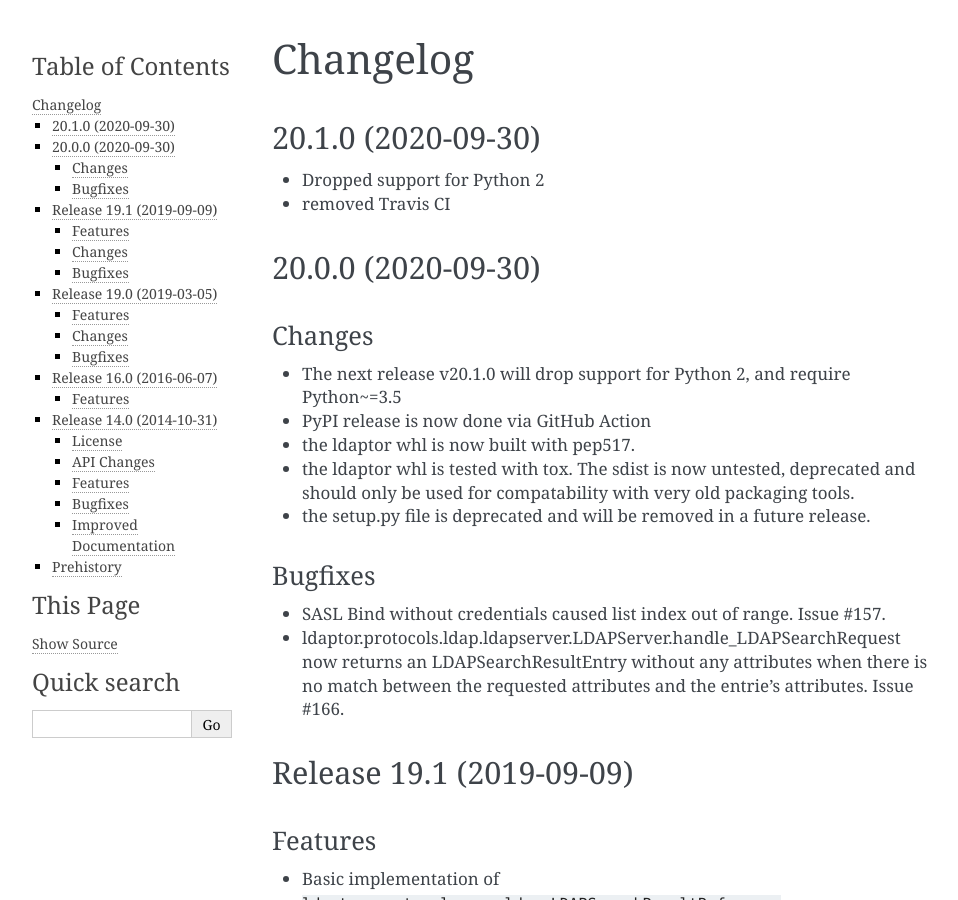
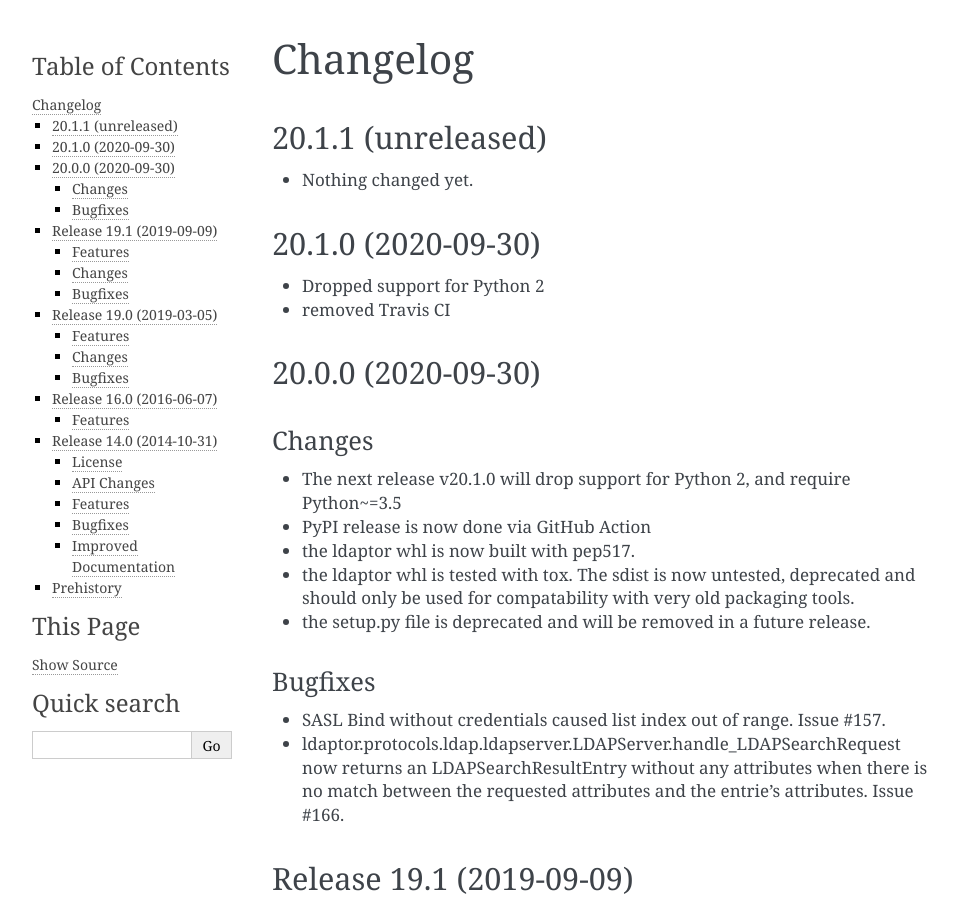
Before and after one commit to twisted/ldaptor, a Sphinx documentation site: the page built from docs/source/NEWS.rst, in a window 1280 px wide and 900 px high. Shown: the whole window, without its empty margins (148-1106 px from the left). Built offline with Sphinx 7.4.7, drawn with Linux system fonts in a browser that asks for light colours.

Commit message:
Back to development: 20.1.1

```diff
--- a/docs/source/NEWS.rst
+++ b/docs/source/NEWS.rst
@@ -1,5 +1,11 @@
 Changelog
 =========
+
+20.1.1 (unreleased)
+-------------------
+
+- Nothing changed yet.
+
 
 20.1.0 (2020-09-30)
 -------------------
--- a/ldaptor/__init__.py
+++ b/ldaptor/__init__.py
@@ -1,5 +1,5 @@
 """A Pure-Python Twisted library for LDAP"""
-__version__ = "20.1.0"
+__version__ = "20.1.1.dev0"
 
 __title__ = "ldaptor"
 __description__ = "A Pure-Python Twisted library for LDAP"
```
